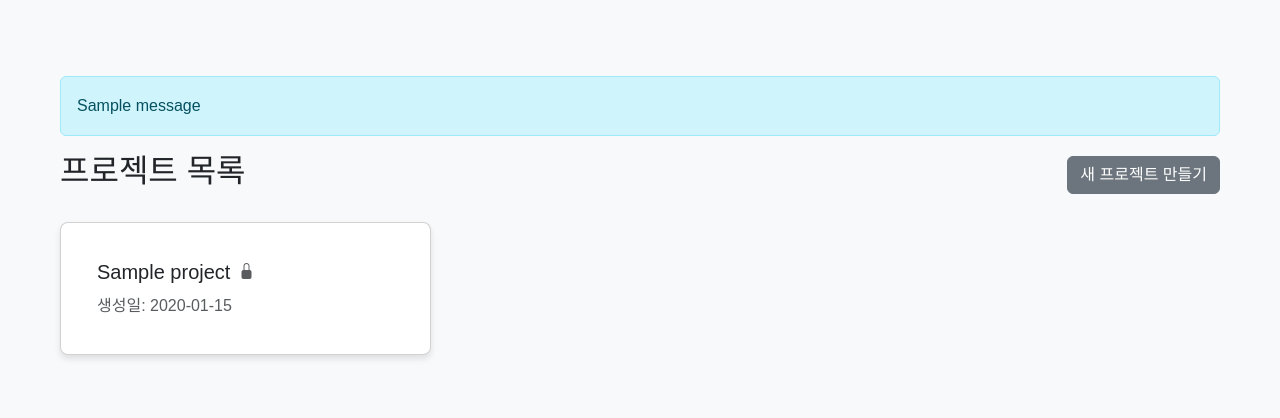
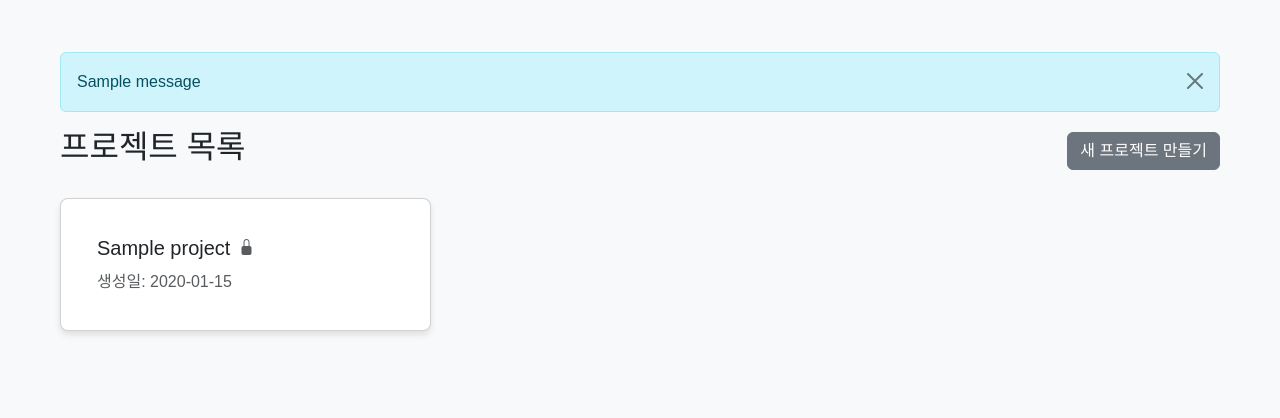
Before and after one commit to goqkTk/Accountee, a Flask app: page / in a window 1280 px wide. Shown: the top 418 px of the page. Run offline with Flask 3, Linux system fonts and the light colour scheme; tables that the repository leaves empty hold one stand-in row (values such as "Sample post"); one stand-in notice (Sample message) is shown.

Commit message:
flash 추가

```diff
--- a/templates/base.html
+++ b/templates/base.html
@@ -265,11 +265,14 @@
     </style>
 </head>
 <body>
-    <div class="container mt-4">
+    <div class="container">
         {% with messages = get_flashed_messages() %}
             {% if messages %}
                 {% for message in messages %}
-                    <div class="alert alert-info">{{ message }}</div>
+                    <div class="alert alert-info alert-dismissible fade show" role="alert">
+                        {{ message }}
+                        <button type="button" class="btn-close" data-bs-dismiss="alert" aria-label="Close"></button>
+                    </div>
                 {% endfor %}
             {% endif %}
         {% endwith %}
```
